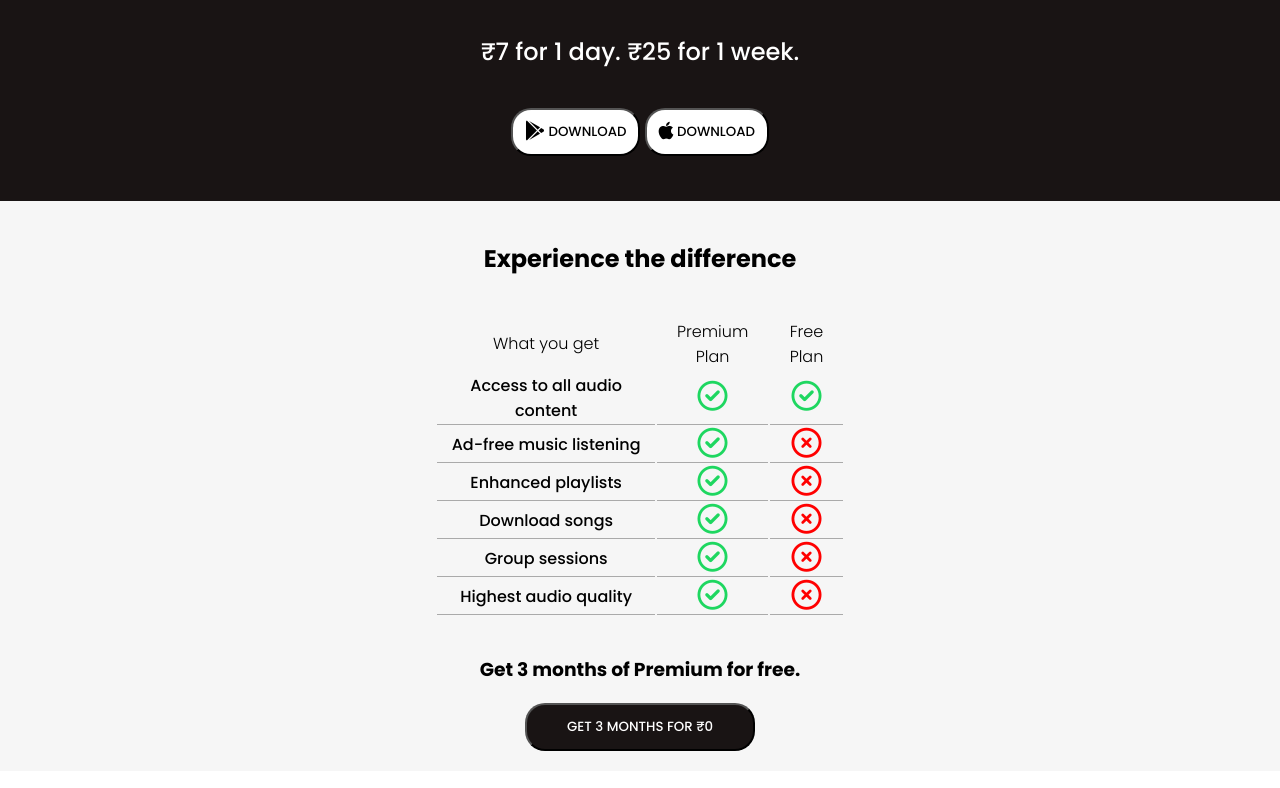
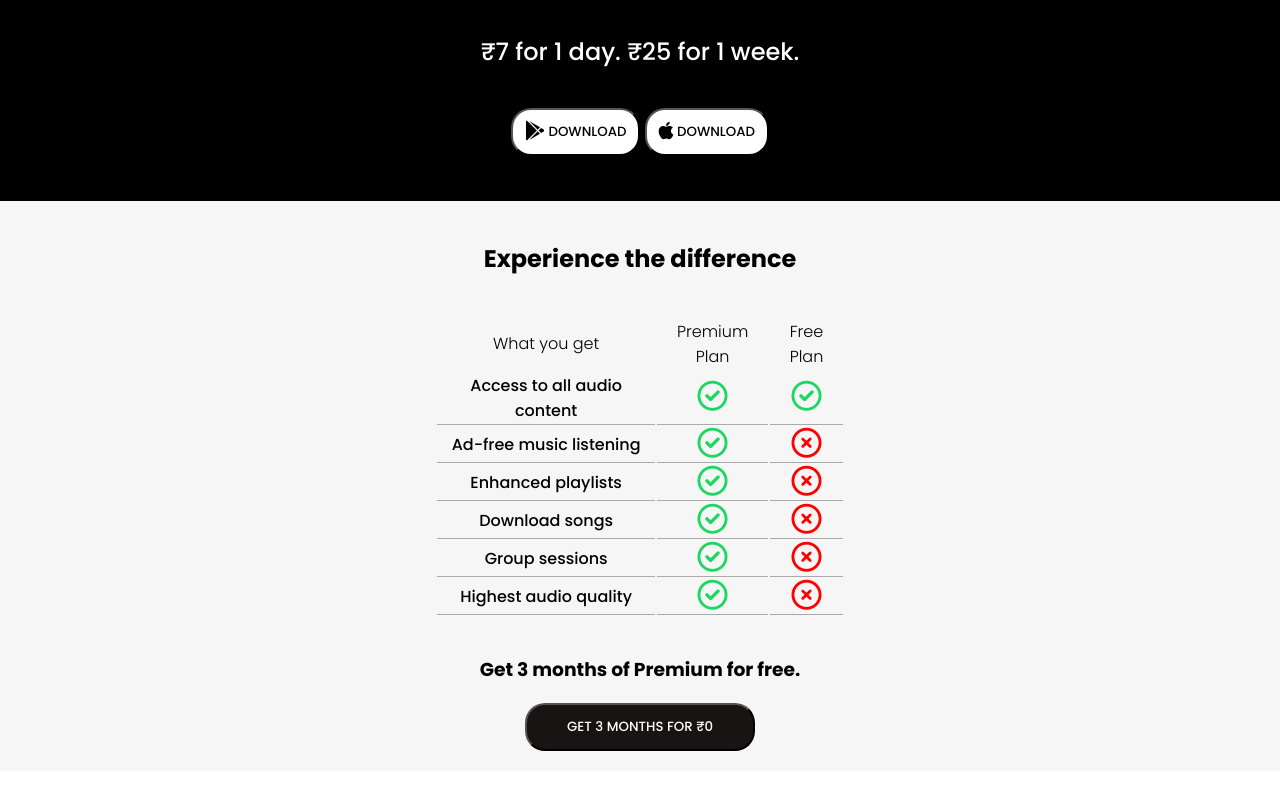
Before and after one commit to Ishu1216/Spotify-Clone, a plain HTML site: page index.html in a window 1280 px wide. Shown: the part 168-956 px from the top of the page. Drawn offline with Linux system fonts and the light colour scheme.

Commit message:
Added styles.css

```diff
--- a/styles.css
+++ b/styles.css
@@ -3,7 +3,7 @@
 /* Nav Section */
 body {
     margin: 0;
-    background-color: rgb(25, 20, 20);
+    background-color: black;
     font-family: 'Poppins', sans-serif;
 }
 
```
